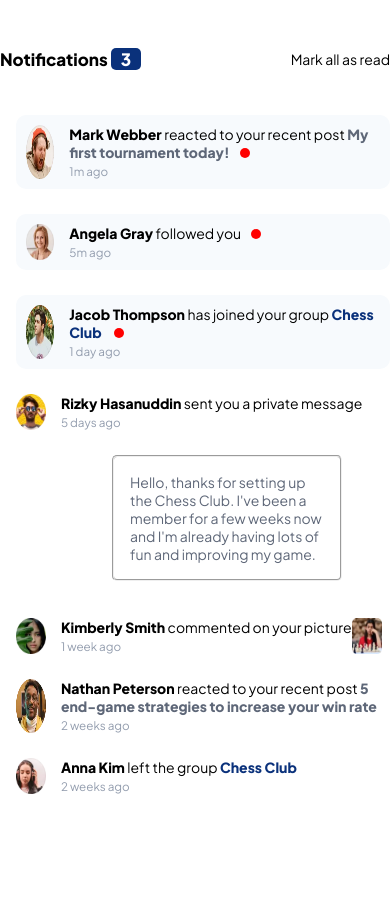
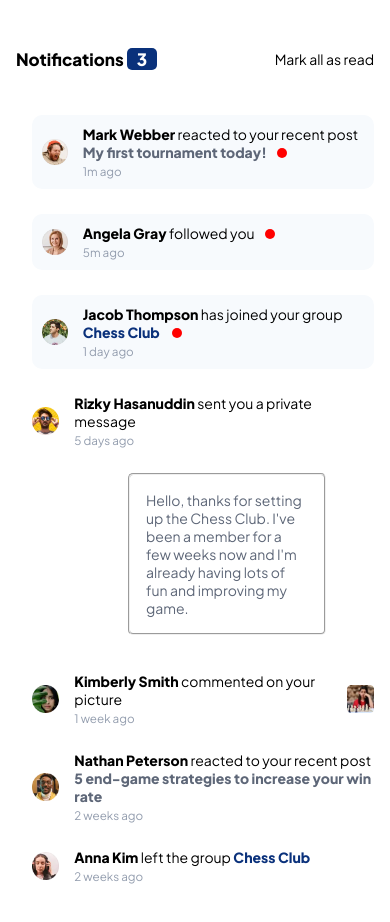
Before and after one commit to yusfit/notification-page, a plain HTML site: page index.html in a window 390 px wide. Before the commit the page ends 862 px from the top, so only its background shows below. Drawn offline with Linux system fonts and the light colour scheme.

Commit message:
modified

```diff
--- a/style.css
+++ b/style.css
@@ -46,6 +46,7 @@ header p:first-child{
     margin-bottom: 20px;
     margin-left: 1rem;
     gap: 15px;
+    align-items: center;
 }
 
 img{
@@ -110,7 +111,7 @@ fieldset:hover{background-color: hsl(205, 33%, 90%); cursor: pointer;}
 
     main{
         width: 100%;
-        padding: 1rem 0;
+        padding: 1rem;
         gap: 5px;
     }
 
```
